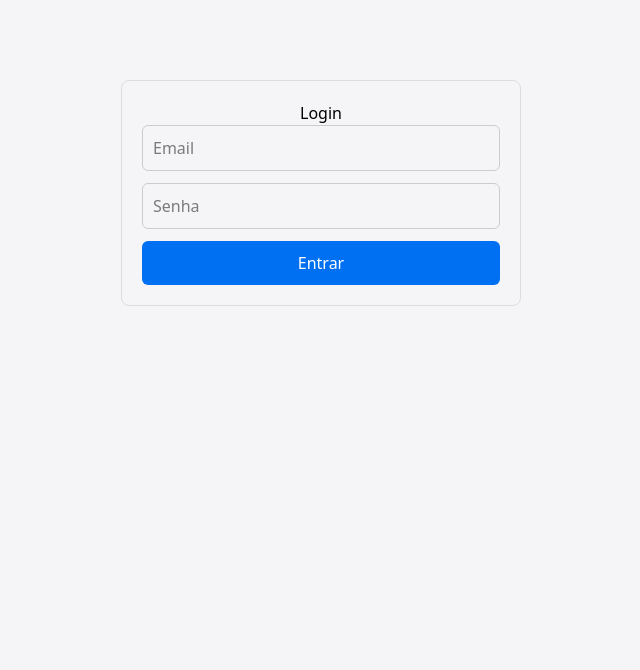
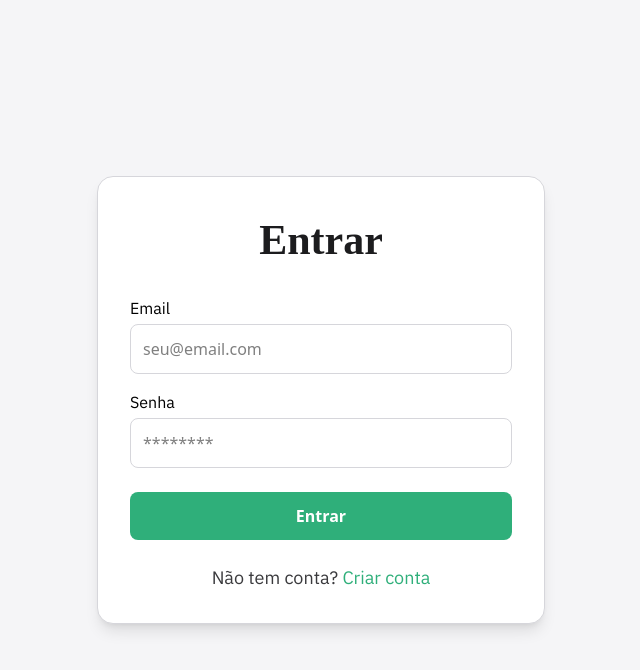
Before and after one commit to CodeDontBlow/pro4tech-frontend, a Next.js app: page /login in a window 1280 px wide. Shown: the top 670 px of the page, without its empty margins (319-959 px from the left). Built offline with nearby package versions, Linux system fonts and the light colour scheme; no server answers; a web font is replaced by a local one.

Commit message:
style: melhorando tela de login

```diff
--- a/app/(auth)/login/page.tsx
+++ b/app/(auth)/login/page.tsx
@@ -59,76 +59,70 @@ export default function LoginPage() {
     }
 
     return (
-        <div style={styles.container}>
-            <h1>Login</h1>
+        <div className="min-h-screen flex items-center justify-center bg-[var(--white-base)] px-4">
 
-            <form onSubmit={handleLogin} style={styles.form}>
+            <div className="w-full max-w-md bg-white rounded-2xl shadow-lg p-8 border border-[var(--white-700)]">
 
-                {/* Campo de email */}
+                {/* Título */}
+                <h1 className="title-2 text-[var(--black-base)] mb-6">
+                    Entrar
+                </h1>
+
+                <form onSubmit={handleLogin} className="flex flex-col gap-4">
+
+                    {/* Email */}
+                    <div className="flex flex-col text-left">
+                        <label className="label-1 mb-1">Email</label>
                         <input
                             type="email"
-                    placeholder="Email"
+                            placeholder="seu@email.com"
                             value={email}
                             onChange={(e) => setEmail(e.target.value)}
                             required
-                    style={styles.input}
+                            className="p-3 rounded-lg border border-[var(--white-700)] focus:outline-none focus:ring-2 focus:ring-[var(--green-base)] transition"
                         />
+                    </div>
 
-                {/* Campo de senha */}
+                    {/* Senha */}
+                    <div className="flex flex-col text-left">
+                        <label className="label-1 mb-1">Senha</label>
                         <input
                             type="password"
-                    placeholder="Senha"
+                            placeholder="********"
                             value={password}
                             onChange={(e) => setPassword(e.target.value)}
                             required
-                    style={styles.input}
+                            className="p-3 rounded-lg border border-[var(--white-700)] focus:outline-none focus:ring-2 focus:ring-[var(--green-base)] transition"
                         />
+                    </div>
 
-                {/* Exibição de erro */}
+                    {/* Erro */}
                     {error && (
-                    <span style={styles.error}>{error}</span>
+                        <span className="text-sm text-[var(--red-base)]">
+                            {error}
+                        </span>
                     )}
 
-                {/* Botão com estado de loading */}
-                <button type="submit" disabled={loading} style={styles.button}>
+                    {/* Botão */}
+                    <button
+                        type="submit"
+                        disabled={loading}
+                        className="mt-2 py-3 rounded-lg bg-[var(--green-base)] text-white font-semibold hover:bg-[var(--green-700)] transition disabled:opacity-50"
+                    >
                         {loading ? "Entrando..." : "Entrar"}
                     </button>
 
                 </form>
+
+                {/* Rodapé */}
+                <p className="text-2 mt-6 text-[var(--black-300)]">
+                    Não tem conta?{" "}
+                    <span className="text-[var(--green-base)] cursor-pointer hover:underline">
+                        Criar conta
+                    </span>
+                </p>
+
+            </div>
         </div>
     );
 }
-
-// Estilos simples (evita inline bagunçado)
-const styles = {
-    container: {
-        maxWidth: "400px",
-        margin: "80px auto",
-        padding: "20px",
-        border: "1px solid #ddd",
-        borderRadius: "8px",
-        textAlign: "center" as const,
-    },
-    form: {
-        display: "flex",
-        flexDirection: "column" as const,
-        gap: "12px",
-    },
-    input: {
-        padding: "10px",
-        borderRadius: "6px",
-        border: "1px solid #ccc",
-    },
-    button: {
-        padding: "10px",
-        borderRadius: "6px",
-        border: "none",
-        backgroundColor: "#0070f3",
-        color: "#fff",
-        cursor: "pointer",
-    },
-    error: {
-        color: "red",
-        fontSize: "14px",
-    },
-};
```
Lines whose indentation alone changed are shown as unchanged.
